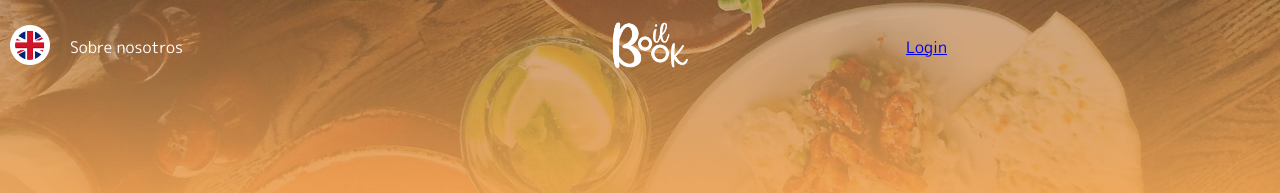
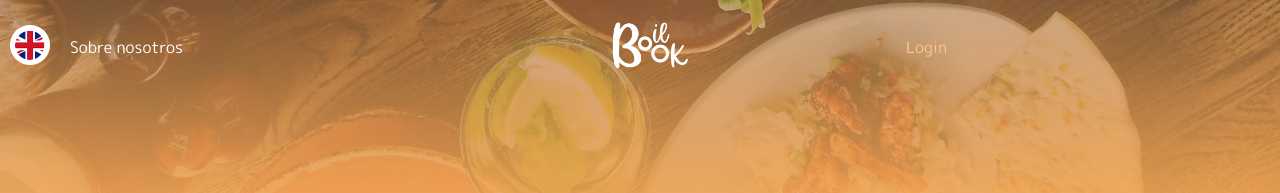
Before and after one commit to SandyNavalon/recipes-app, a React (Create React App) app: page /register in a window 1280 px wide. Shown: the top 193 px of the page. Built offline with nearby package versions, Linux system fonts and the light colour scheme.

Commit message:
FIXED: link to login navbartwo

```diff
--- a/src/Components/NavbarOne/NavbarOne.jsx
+++ b/src/Components/NavbarOne/NavbarOne.jsx
@@ -45,11 +45,11 @@ const NavbarOne = () => {
                       <NavLink to="/dashboard" className="navbarOne__col2-link"><p > Chef {user.user}  </p></NavLink>
                     </div>
                     <NavLink onClick={handleLogout} className="navbarOne__col2-link" to="/">
-                       <p>| Logout</p>
+                      <p>| Logout</p>
                     </NavLink>
                 </div>
 
-               </div>
+              </div>
             </div>
         {/**fila2 */}
 
@@ -76,7 +76,7 @@ const NavbarOne = () => {
         <div className="navbarOne__col2">
           <div><p></p></div>
 
-       </div>
+      </div>
     </div>
 {/**fila2 */}
 
--- a/src/Components/NavbarOne/NavbarOne.scss
+++ b/src/Components/NavbarOne/NavbarOne.scss
@@ -29,6 +29,7 @@
     background-size: cover;
     background-position: center bottom;
     padding-bottom: 100px;
+
     &__row1{
         max-width: 1280px;
         width: 100%;
@@ -49,6 +50,7 @@
                 width: 40px;
                 margin-right:30px;
             }
+
         &__col2 {
             width: 50%;
             margin-top: 50px;
@@ -58,14 +60,13 @@
             text-align: right;
             margin-right:20px;
             color: #fff;
+
         }
 
         &__col2-items{
             display: flex;
             flex-direction: row;
             align-content: center;
-
-
         }
 
                 &__col2-user{
@@ -73,7 +74,7 @@
                     display: flex;
                     flex-direction: row;
                     justify-content:start;
-
+                    text-transform: capitalize;
 
                     img{
                         width: 20px;
--- a/src/Components/NavbarTwo/Navbar.scss
+++ b/src/Components/NavbarTwo/Navbar.scss
@@ -33,8 +33,6 @@
         margin: 0 auto;
         padding-top: 20px;
 
-
-
     }
 
     &__box0{
@@ -58,8 +56,6 @@
         margin-left:10px;
         width: 30%;
 
-
-
         &-lang{
 
             &-icon{
@@ -82,7 +78,6 @@
                 color:$btn-second;
             }
 
-
         }
     }
 
@@ -94,7 +89,6 @@
         margin-right:10px;
         width: 30%;
         text-decoration: none;
-
 
 
         &-user{
@@ -145,9 +139,7 @@
 
                 .logout-hover:hover{
                     color:$btn-second;
-
                 }
-
 
             }
 
@@ -167,6 +159,16 @@
             color:chocolate;
         }
 
+        &-login{
+            display: flex;
+            align-items: center;
+
+            &-link{
+                text-decoration: none;
+                color: $ligth;
+            }
+        }
+
     }
 
 
--- a/src/Components/NavbarTwo/NavbarTwo.jsx
+++ b/src/Components/NavbarTwo/NavbarTwo.jsx
@@ -52,7 +52,7 @@ const NavbarTwo = () => {
               <div className="navbar__box2-logout">
 
                 <NavLink onClick={handleLogout} className={({ isActive }) => (isActive ? "active" : "inactive")} to="/">
-                 | <FontAwesomeIcon className="navbar__box2-logout-icon" icon={ faDoorOpen}/><span className="logout-hover"> Logout</span>
+                | <FontAwesomeIcon className="navbar__box2-logout-icon" icon={ faDoorOpen}/><span className="logout-hover"> Logout</span>
                 </NavLink>
               </div>
           </div>
@@ -73,8 +73,8 @@ const NavbarTwo = () => {
             </NavLink>
           </div>
 
-          <div className="navbar__box2-log">
-            <NavLink onClick={handleLogout}  to="/login">
+          <div className="navbar__box2-login">
+            <NavLink className="navbar__box2-login-link" to="/login">
                   Login
             </NavLink>
           </div>
--- a/src/Pages/Home/home.scss
+++ b/src/Pages/Home/home.scss
@@ -8,13 +8,12 @@
     display: flex;
     align-items: center;
     max-width: 1280px;
+}
 
-}
 .recipeCard{
 display: flex;
 flex-direction: row;
 flex-wrap: wrap;
-
 
 
      &__list{
```
Lines whose indentation alone changed are shown as unchanged.
